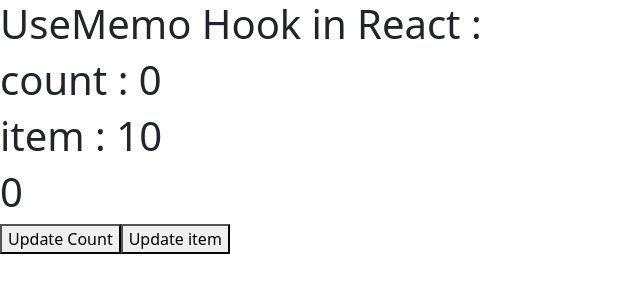
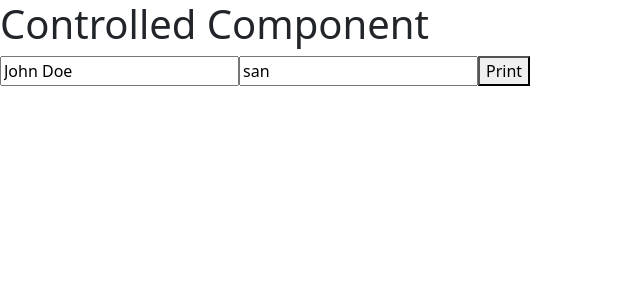
Before and after one commit to chavdasandip2908/React-lerning, a React (Create React App) app: page / in a window 1280 px wide. Shown: the top 300 px of the page, without its empty margins (0-640 px from the left). Built offline with nearby package versions, Linux system fonts and the light colour scheme.

Commit message:
React Learning Topic : Ref in React js , Hook In React , forwardRef in React , Controlled Component

```diff
--- a/src/App.js
+++ b/src/App.js
@@ -798,25 +798,128 @@ export default function App() {
 
 // UseMemo same as pureComponent but use different methods for use
 
-import React, { useState, useMemo } from 'react'
+// import React, { useState, useMemo } from 'react'
+
+// export default function App() {
+//   const [count, setcount] = useState(0);
+//   const [item, setItem] = useState(10);
+
+//   // How to Create usememo
+//   const updateCountRelate = useMemo(() => {
+//     console.log("useMemo call");
+//     return count * 10;
+//   }, [count]);
+//   return (
+//     <>
+//       <h1>UseMemo Hook in React : </h1>
+//       <h1>count : {count}</h1>
+//       <h1>item : {item}</h1>
+//       <h1>{updateCountRelate}</h1>
+//       <button onClick={() => setcount(count + 1)}>Update Count</button>
+//       <button onClick={() => setItem(item + 1)}>Update item</button>
+//     </>
+//   )
+// }
+
+
+/* Ref in React js */
+// why use ref : using Ref get DOM and Modify DOM
+// import React, { Component, createRef } from 'react'
+
+// export default class App extends Component {
+//   constructor() {
+//     super();
+//     this.myCustomRef = createRef();
+//   }
+//   componentDidMount() {
+//     // console.log(this.myCustomRef);
+//     // console.log(this.myCustomRef.current.value=10000);
+//   }
+
+//   getVal() {
+//     // console.log(this.myCustomRef);
+//     console.log(this.myCustomRef.current.value);
+//     this.myCustomRef.current.style.backgroundColor = "red";
+//   }
+
+//   render() {
+//     return (
+//       <>
+//         <h1>Ref in React</h1>
+//         <input type='text' ref={this.myCustomRef} />
+//         <button onClick={() => { this.getVal() }}>Check Ref</button>
+//       </>
+//     )
+//   }
+// }
+
+/* useRef Hook In React */
+// useRef and Ref are same but they are used in different places.
+
+// import React, { useRef } from 'react'
+
+// export default function App() {
+
+//   let myCustomRef = useRef(null);
+
+//   function getVal() {
+//     console.log(myCustomRef);
+//     // console.log(myCustomRef.current.value);
+//     console.log(myCustomRef.current.value = 100);
+//     myCustomRef.current.focus();
+//   }
+
+
+//   return (
+//     <>
+//       <h1>useRef in React</h1>
+//       <input type='text' ref={myCustomRef} />
+//       <button onClick={() => getVal()}>Check Ref</button>
+//     </>
+//   )
+// }
+
+
+
+/* forwardRef in React  */
+// forwardRef is advance version of Ref
+// ref send as props parend to child called is forwardRef
+
+// import React, { useRef } from 'react'
+// import User4 from './Components/User4';
+
+// export default function App() {
+//   let myCustomRef = useRef(null);
+//   function updateInput() {
+//     myCustomRef.current.value = "1000";
+//     myCustomRef.current.focus();
+//   }
+//   return (
+//     <>
+//       <h1>forwardRef in React</h1>
+//       <User4 ref={myCustomRef} />
+//       <button onClick={() => { updateInput() }}>Update input box</button>
+//     </>
+//   )
+// }
+
+
+/* Controlled Component */
+
+// Creted Component using State this is controlled Component
+
+import React, { useState } from 'react'
 
 export default function App() {
-  const [count, setcount] = useState(0);
-  const [item, setItem] = useState(10);
+  const [name, setName] = useState("John Doe");
+  const [email, setEmail] = useState("san");
 
-  // How to Create usememo
-  const updateCountRelate = useMemo(() => {
-    console.log("useMemo call");
-    return count * 10;
-  }, [count]);
   return (
     <>
-      <h1>UseMemo Hook in React : </h1>
-      <h1>count : {count}</h1>
-      <h1>item : {item}</h1>
-      <h1>{updateCountRelate}</h1>
-      <button onClick={() => setcount(count + 1)}>Update Count</button>
-      <button onClick={() => setItem(item + 1)}>Update item</button>
+      <h1>Controlled Component</h1>
+      <input type='text' value={name} onChange={(e) => setName(e.target.value)} />
+      <input type='email' value={email} onChange={(e) => setEmail(e.target.value)} />
+      <button onClick={() => { console.log(name); console.log(email) }}>Print</button>
     </>
   )
 }
--- /dev/null
+++ b/src/Components/User4.js
@@ -0,0 +1,11 @@
+
+import React from 'react'
+
+const User4 = React.forwardRef((Props, ref) => {
+    return (
+        <>
+            <input type='text' ref={ref} />
+        </>
+    )
+})
+export default User4;
```
